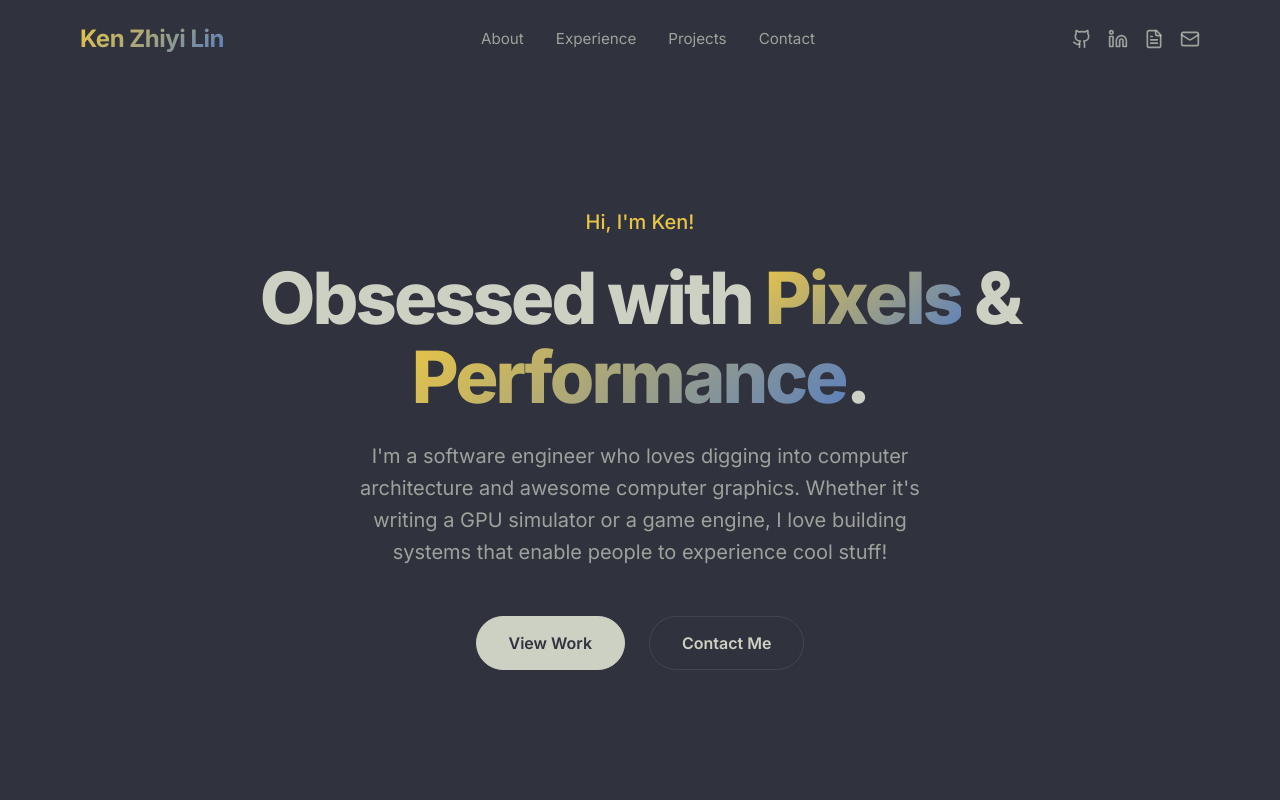
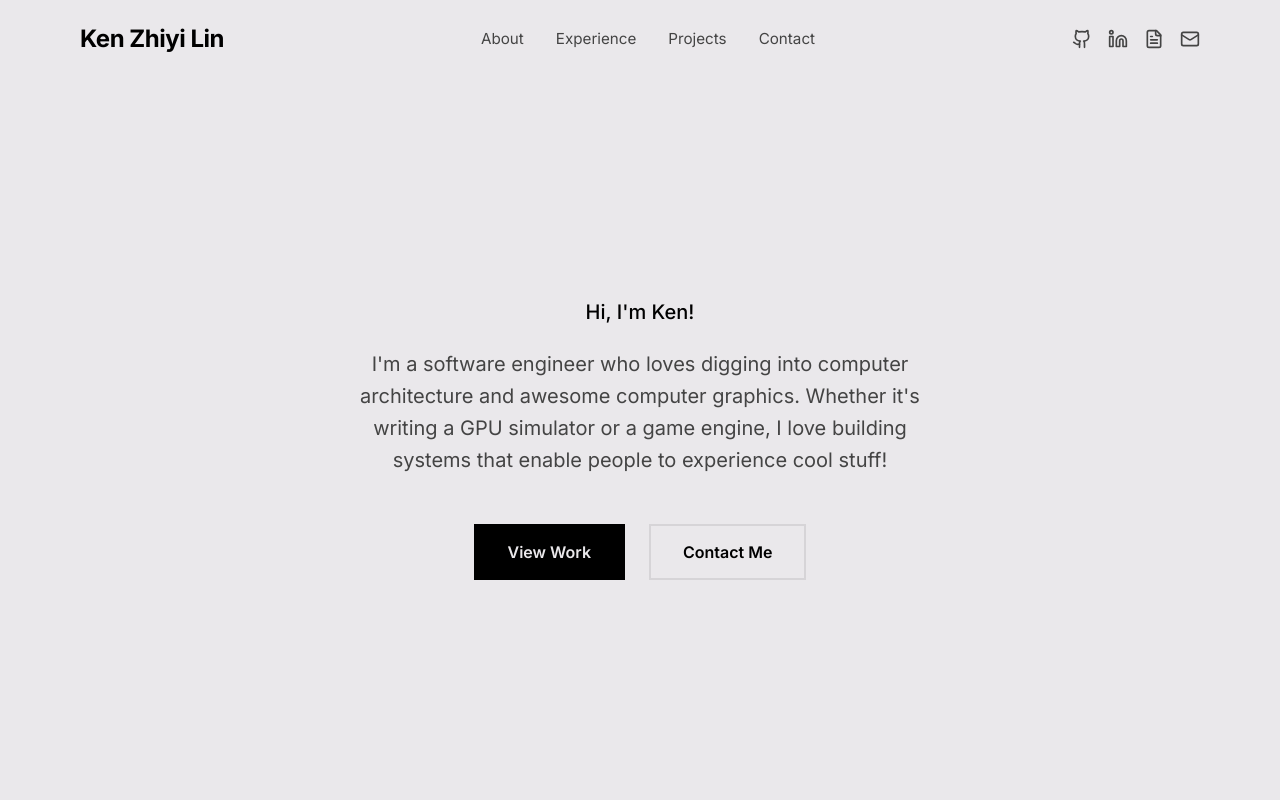
Before and after one commit to kenL4/kenL4.github.io, a Next.js app: page / in a window 1280 px wide. Shown: the top 800 px of the page. Built offline with nearby package versions, Linux system fonts and the light colour scheme.

Commit message:
light visual devibing

```diff
--- a/app/components/Contact.module.css
+++ b/app/components/Contact.module.css
@@ -1,7 +1,7 @@
 .contactSection {
     padding: 6rem 0;
     position: relative;
-    border-top: 1px solid var(--glass-border);
+    border-top: 1px solid var(--border);
 }
 
 .title {
@@ -9,10 +9,7 @@
     font-weight: 700;
     margin-bottom: 3rem;
     text-align: center;
-    background: var(--brand-gradient);
-    -webkit-background-clip: text;
-    background-clip: text;
-    color: transparent;
+    color: var(--text-primary);
 }
 
 /* Email Section */
@@ -38,9 +35,9 @@
     align-items: center;
     gap: 0.5rem;
     padding: 0.5rem 1rem;
-    background: rgba(255, 255, 255, 0.05);
-    border: 1px solid var(--glass-border);
-    border-radius: 8px;
+    background: transparent;
+    border: 1px solid var(--border);
+    border-radius: 0;
     color: var(--text-secondary);
     cursor: pointer;
     transition: all 0.2s ease;
@@ -48,9 +45,8 @@
 }
 
 .copyButton:hover {
-    background: rgba(255, 255, 255, 0.1);
-    color: var(--text-accent);
-    border-color: var(--text-accent);
+    color: var(--text-primary);
+    border-color: var(--text-primary);
 }
 
 .copyLabel {
@@ -77,8 +73,7 @@
 }
 
 .socialLink:hover {
-    color: var(--text-accent);
-    transform: translateY(-4px);
+    color: var(--text-primary);
 }
 
 .socialLabel {
--- a/app/components/Footer.module.css
+++ b/app/components/Footer.module.css
@@ -1,8 +1,8 @@
 .footer {
-    border-top: 1px solid var(--glass-border);
+    border-top: 1px solid var(--border);
     padding: 3rem 0;
     margin-top: 4rem;
-    background: rgba(10, 10, 10, 0.5);
+    background: var(--bg-primary);
 }
 
 .content {
--- a/app/components/Hero.module.css
+++ b/app/components/Hero.module.css
@@ -10,16 +10,7 @@
 }
 
 .bgGlow {
-    position: absolute;
-    top: 50%;
-    left: 50%;
-    transform: translate(-50%, -50%);
-    width: 600px;
-    height: 600px;
-    background: radial-gradient(circle, rgba(232, 197, 71, 0.15) 0%, rgba(0, 0, 0, 0) 70%);
-    border-radius: 50%;
-    pointer-events: none;
-    z-index: -1;
+    display: none;
 }
 
 .content {
@@ -63,34 +54,32 @@
 .primaryBtn,
 .secondaryBtn {
     padding: 1rem 2rem;
-    border-radius: 50px;
+    border-radius: 0;
     font-weight: 600;
     cursor: pointer;
-    transition: all 0.3s ease;
+    transition: all 0.2s ease;
     font-size: 1rem;
 }
 
 .primaryBtn {
     background: var(--text-primary);
     color: var(--bg-primary);
-    border: 1px solid var(--text-primary);
+    border: 2px solid var(--text-primary);
 }
 
 .primaryBtn:hover {
-    background: transparent;
+    background: var(--bg-primary);
     color: var(--text-primary);
 }
 
 .secondaryBtn {
     background: transparent;
     color: var(--text-primary);
-    border: 1px solid var(--glass-border);
-    backdrop-filter: blur(4px);
+    border: 2px solid var(--border);
 }
 
 .secondaryBtn:hover {
     border-color: var(--text-primary);
-    background: rgba(255, 255, 255, 0.05);
 }
 
 @media (max-width: 768px) {
--- a/app/components/Hero.tsx
+++ b/app/components/Hero.tsx
@@ -16,11 +16,6 @@ export default function Hero() {
                 transition={{ duration: 0.8 }}
             >
                 <span className={styles.greeting}>Hi, I&apos;m Ken!</span>
-
-                <h1 className={styles.title}>
-                    Obsessed with <span className="text-gradient">Pixels</span> & <br />
-                    <span className="text-gradient">Performance</span>.
-                </h1>
 
                 <p className={styles.subtitle}>
                     I&apos;m a software engineer who loves digging into computer architecture and awesome computer graphics.
--- a/app/components/Navbar.module.css
+++ b/app/components/Navbar.module.css
@@ -9,10 +9,8 @@
 }
 
 .scrolled {
-    background: rgba(48, 50, 61, 0.85);
-    backdrop-filter: blur(16px);
-    -webkit-backdrop-filter: blur(16px);
-    border-bottom: 1px solid var(--glass-border);
+    background: var(--bg-primary);
+    border-bottom: 1px solid var(--border);
     padding: 1rem 0;
 }
 
@@ -26,10 +24,7 @@
     font-weight: 700;
     font-size: 1.5rem;
     letter-spacing: -0.02em;
-    background: var(--brand-gradient);
-    -webkit-background-clip: text;
-    background-clip: text;
-    color: transparent;
+    color: var(--text-primary);
 }
 
 .links {
@@ -50,18 +45,7 @@
 }
 
 .link::after {
-    content: '';
-    position: absolute;
-    width: 0;
-    height: 2px;
-    bottom: -4px;
-    left: 0;
-    background: var(--brand-gradient);
-    transition: width 0.3s ease;
-}
-
-.link:hover::after {
-    width: 100%;
+    display: none;
 }
 
 .socials {
@@ -79,7 +63,6 @@
 
 .iconLink:hover {
     color: var(--text-primary);
-    transform: translateY(-2px);
 }
 
 @media (max-width: 768px) {
@@ -103,7 +86,6 @@
 
 .contactButton:hover {
     color: var(--text-primary);
-    transform: translateY(-2px);
 }
 
 .contactOverlay {
@@ -111,12 +93,10 @@
     top: 100%;
     right: 0;
     margin-top: 1rem;
-    background: rgba(77, 80, 97, 0.95);
-    border: 1px solid var(--glass-border);
-    backdrop-filter: blur(12px);
+    background: var(--bg-card);
+    border: 1px solid var(--border);
     padding: 1rem 1.5rem;
-    border-radius: 12px;
-    box-shadow: 0 4px 20px rgba(0, 0, 0, 0.5);
+    border-radius: 0;
     z-index: 101;
     min-width: 280px;
     animation: fadeIn 0.2s ease-out;
@@ -139,8 +119,7 @@
 }
 
 .emailLink:hover {
-    color: #fff;
-    text-shadow: 0 0 10px rgba(255, 255, 255, 0.3);
+    color: var(--text-primary);
 }
 
 @keyframes fadeIn {
--- a/app/components/Projects.module.css
+++ b/app/components/Projects.module.css
@@ -17,18 +17,16 @@
 
 .card {
     background: var(--bg-card);
-    border-radius: 16px;
+    border-radius: 0;
     overflow: hidden;
-    border: 1px solid var(--glass-border);
-    transition: transform 0.3s ease, box-shadow 0.3s ease, border-color 0.3s ease;
+    border: 1px solid var(--border);
+    transition: border-color 0.2s ease;
     display: flex;
     flex-direction: column;
 }
 
 .card:hover {
-    transform: translateY(-8px);
-    border-color: rgba(255, 255, 255, 0.2);
-    box-shadow: 0 10px 30px -10px rgba(0, 0, 0, 0.5);
+    border-color: var(--text-primary);
 }
 
 .cardContent {
@@ -62,10 +60,10 @@
 .tag {
     font-size: 0.75rem;
     padding: 0.25rem 0.75rem;
-    border-radius: 50px;
-    background: rgba(255, 255, 255, 0.05);
+    border-radius: 0;
+    background: transparent;
     color: var(--text-secondary);
-    border: 1px solid var(--glass-border);
+    border: 1px solid var(--border);
 }
 
 .links {
--- a/app/components/Timeline.module.css
+++ b/app/components/Timeline.module.css
@@ -23,7 +23,7 @@
     bottom: 0;
     left: 20px;
     width: 2px;
-    background: var(--glass-border);
+    background: var(--border);
 }
 
 .item {
@@ -42,29 +42,27 @@
     top: 5px;
     width: 20px;
     height: 20px;
-    border-radius: 50%;
+    border-radius: 0;
     background: var(--bg-primary);
-    border: 2px solid var(--text-accent);
+    border: 2px solid var(--text-primary);
     z-index: 1;
-    transition: all 0.3s ease;
+    transition: all 0.2s ease;
 }
 
 .item:hover .marker {
-    background: var(--text-accent);
-    box-shadow: 0 0 10px var(--text-accent);
+    background: var(--text-primary);
 }
 
 .content {
     background: var(--bg-card);
     padding: 1.5rem;
-    border-radius: 12px;
-    border: 1px solid var(--glass-border);
-    transition: transform 0.3s ease;
+    border-radius: 0;
+    border: 1px solid var(--border);
+    transition: border-color 0.2s ease;
 }
 
 .content:hover {
-    transform: translateX(10px);
-    border-color: rgba(255, 255, 255, 0.1);
+    border-color: var(--text-primary);
 }
 
 .role {
@@ -76,7 +74,7 @@
 
 .company {
     font-size: 1rem;
-    color: var(--text-accent);
+    color: var(--text-primary);
     margin-bottom: 0.5rem;
 }
 
@@ -121,6 +119,6 @@
     }
 
     .item:hover .content {
-        transform: translateY(-5px);
+        border-color: var(--text-primary);
     }
 }
--- a/app/globals.css
+++ b/app/globals.css
@@ -1,16 +1,14 @@
 :root {
-    /* Color Palette - High Impact */
-    --bg-primary: #30323D;
-    --bg-secondary: #363845;
-    --bg-card: #4D5061;
+    /* Minimal Color Palette */
+    --bg-primary: rgb(234, 232, 235);
+    --bg-secondary: rgb(224, 222, 225);
+    --bg-card: rgb(244, 242, 245);
 
-    --text-primary: #CDD1C4;
-    --text-secondary: rgba(205, 209, 196, 0.7);
-    --text-accent: #E8C547;
+    --text-primary: #000000;
+    --text-secondary: #444444;
+    --text-accent: #000000;
 
-    --brand-gradient: linear-gradient(135deg, #E8C547 0%, #5C80BC 100%);
-    --glass-border: rgba(255, 255, 255, 0.1);
-    --glass-highlight: rgba(255, 255, 255, 0.08);
+    --border: rgb(214, 212, 215);
 
     /* Typography */
     --font-sans: 'Inter', -apple-system, BlinkMacSystemFont, 'Segoe UI', Roboto, Oxygen, Ubuntu, Cantarell, 'Open Sans', 'Helvetica Neue', sans-serif;
@@ -52,17 +50,11 @@ a {
 
 .glass-panel {
     background: var(--bg-card);
-    backdrop-filter: blur(12px);
-    -webkit-backdrop-filter: blur(12px);
-    border: 1px solid var(--glass-border);
-    box-shadow: 0 8px 32px 0 rgba(0, 0, 0, 0.36);
+    border: 1px solid var(--border);
 }
 
 .text-gradient {
-    background: var(--brand-gradient);
-    -webkit-background-clip: text;
-    background-clip: text;
-    color: transparent;
+    color: var(--text-primary);
     display: inline-block;
 }
 
@@ -76,10 +68,9 @@ a {
 }
 
 ::-webkit-scrollbar-thumb {
-    background: #333;
-    border-radius: 4px;
+    background: #888;
 }
 
 ::-webkit-scrollbar-thumb:hover {
-    background: #555;
+    background: #666;
 }
```
